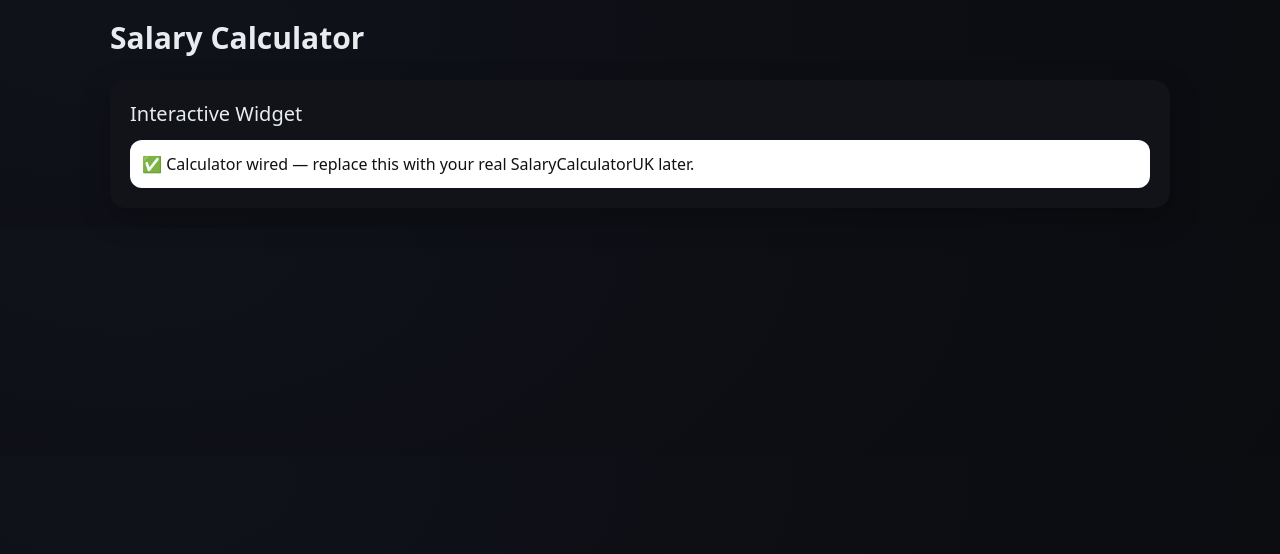
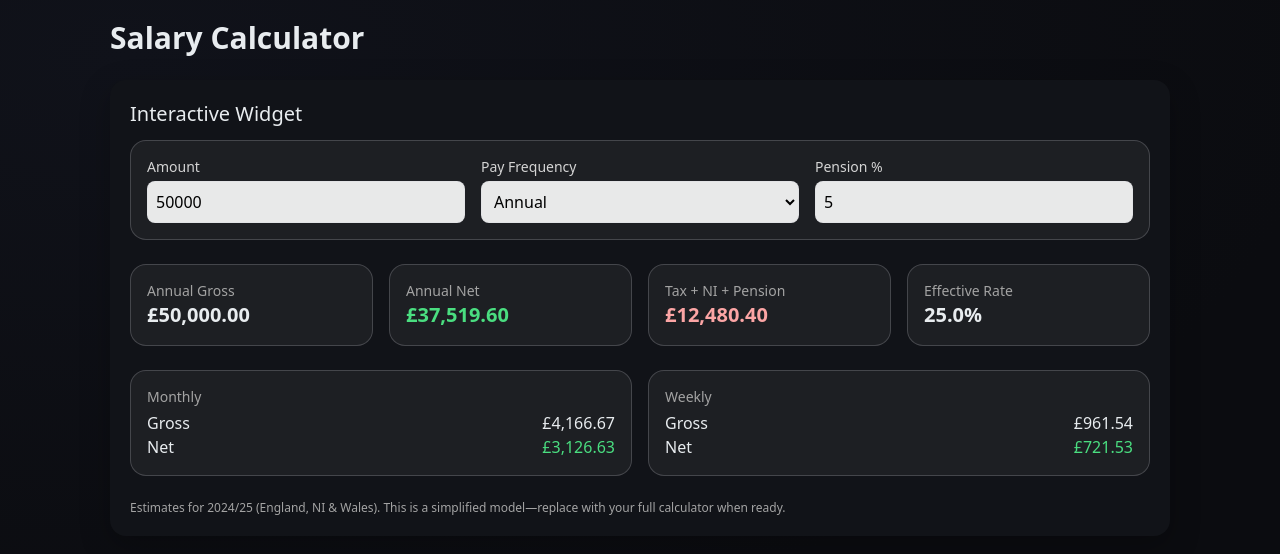
Before and after one commit to mkhegde/calc-my-money-site, a Next.js app: page /calculators/salary-calculator in a window 1280 px wide. Shown: the top 554 px of the page. Built offline with nearby package versions, Linux system fonts and the light colour scheme.

Commit message:
Implement UK Salary Calculator component

```diff
--- a/components/calculators/SalaryCalculatorUK.tsx
+++ b/components/calculators/SalaryCalculatorUK.tsx
@@ -1,9 +1,180 @@
 "use client";
 
+import { useForm } from "react-hook-form";
+import Decimal from "decimal.js";
+import { gbp, pct } from "@/lib/format";
+import { Card } from "@/components/ui/card";
+
+type Inputs = {
+  amount: number;
+  payFrequency: "annual" | "monthly" | "weekly";
+  pensionPct: number;
+};
+
+const CONSTANTS = {
+  personalAllowance: new Decimal(12570),
+  basicRate: new Decimal(0.2),
+  higherRate: new Decimal(0.4),
+  additionalRate: new Decimal(0.45),
+  basicThreshold: new Decimal(37700),     // taxable after allowance
+  higherThreshold: new Decimal(125140),   // top of higher-rate band
+  niPersonalThreshold: new Decimal(12570),
+  niUpperEarningsLimit: new Decimal(50270),
+  niMainRate: new Decimal(0.08),
+  niAdditionalRate: new Decimal(0.02),
+};
+
+function toAnnual(amount: Decimal, freq: Inputs["payFrequency"]) {
+  if (freq === "monthly") return amount.mul(12);
+  if (freq === "weekly") return amount.mul(52);
+  return amount;
+}
+
+function calcIncomeTax(gross: Decimal, pension: Decimal) {
+  const { personalAllowance, basicRate, higherRate, additionalRate, basicThreshold, higherThreshold } = CONSTANTS;
+
+  const taxable = Decimal.max(gross.minus(pension).minus(personalAllowance), 0);
+  let remaining = taxable;
+  let tax = new Decimal(0);
+
+  // Basic band
+  const basicBand = Decimal.min(remaining, basicThreshold);
+  tax = tax.plus(basicBand.mul(basicRate));
+  remaining = remaining.minus(basicBand);
+
+  // Higher band
+  const higherBand = Decimal.min(remaining, higherThreshold.minus(basicThreshold));
+  tax = tax.plus(higherBand.mul(higherRate));
+  remaining = remaining.minus(higherBand);
+
+  // Additional band
+  if (remaining.greaterThan(0)) tax = tax.plus(remaining.mul(additionalRate));
+
+  return tax;
+}
+
+function calcNI(gross: Decimal) {
+  const { niPersonalThreshold, niUpperEarningsLimit, niMainRate, niAdditionalRate } = CONSTANTS;
+
+  const mainBand = Decimal.max(Decimal.min(gross, niUpperEarningsLimit).minus(niPersonalThreshold), 0);
+  const addlBand = Decimal.max(gross.minus(niUpperEarningsLimit), 0);
+
+  const mainNI = mainBand.mul(niMainRate);
+  const addlNI = addlBand.mul(niAdditionalRate);
+
+  return mainNI.plus(addlNI);
+}
+
 export default function SalaryCalculatorUK() {
+  const { register, handleSubmit, watch } = useForm<Inputs>({
+    defaultValues: { amount: 50000, payFrequency: "annual", pensionPct: 5 },
+  });
+
+  const onSubmit = (data: Inputs) => {
+    // no-op; we compute live from watch()
+  };
+
+  const amount = new Decimal(watch("amount") || 0);
+  const freq = watch("payFrequency") || "annual";
+  const pensionPct = new Decimal(watch("pensionPct") || 0);
+
+  const grossAnnual = toAnnual(amount, freq);
+  const pension = grossAnnual.mul(pensionPct.div(100));
+  const tax = calcIncomeTax(grossAnnual, pension);
+  const ni = calcNI(grossAnnual);
+  const net = grossAnnual.minus(tax).minus(ni).minus(pension);
+
+  const monthly = {
+    gross: grossAnnual.div(12),
+    net: net.div(12),
+  };
+  const weekly = {
+    gross: grossAnnual.div(52),
+    net: net.div(52),
+  };
+
+  const effectiveRate = grossAnnual.greaterThan(0)
+    ? tax.plus(ni).plus(pension).div(grossAnnual).mul(100)
+    : new Decimal(0);
+
   return (
-    <div style={{padding:"12px",borderRadius:"12px",background:"white",color:"#111"}}>
-      ✅ Calculator wired — replace this with your real SalaryCalculatorUK later.
+    <div className="space-y-6">
+      {/* Inputs */}
+      <Card>
+        <form onSubmit={handleSubmit(onSubmit)} className="grid gap-4 sm:grid-cols-3">
+          <label className="sm:col-span-1 space-y-1">
+            <div className="text-sm text-neutral-300">Amount</div>
+            <input
+              type="number"
+              step="100"
+              className="w-full rounded-lg border border-gray-300/30 bg-white/90 p-2 text-black"
+              {...register("amount", { valueAsNumber: true })}
+            />
+          </label>
+
+          <label className="sm:col-span-1 space-y-1">
+            <div className="text-sm text-neutral-300">Pay Frequency</div>
+            <select
+              className="w-full rounded-lg border border-gray-300/30 bg-white/90 p-2 text-black"
+              {...register("payFrequency")}
+            >
+              <option value="annual">Annual</option>
+              <option value="monthly">Monthly</option>
+              <option value="weekly">Weekly</option>
+            </select>
+          </label>
+
+          <label className="sm:col-span-1 space-y-1">
+            <div className="text-sm text-neutral-300">Pension %</div>
+            <input
+              type="number"
+              step="0.5"
+              className="w-full rounded-lg border border-gray-300/30 bg-white/90 p-2 text-black"
+              {...register("pensionPct", { valueAsNumber: true })}
+            />
+          </label>
+        </form>
+      </Card>
+
+      {/* Summary */}
+      <div className="grid gap-4 sm:grid-cols-2 lg:grid-cols-4">
+        <Card>
+          <div className="text-sm text-neutral-400">Annual Gross</div>
+          <div className="text-xl font-semibold">{gbp.format(Number(grossAnnual.toFixed(2)))}</div>
+        </Card>
+        <Card>
+          <div className="text-sm text-neutral-400">Annual Net</div>
+          <div className="text-xl font-semibold text-green-400">{gbp.format(Number(net.toFixed(2)))}</div>
+        </Card>
+        <Card>
+          <div className="text-sm text-neutral-400">Tax + NI + Pension</div>
+          <div className="text-xl font-semibold text-red-300">
+            {gbp.format(Number(tax.plus(ni).plus(pension).toFixed(2)))}
+          </div>
+        </Card>
+        <Card>
+          <div className="text-sm text-neutral-400">Effective Rate</div>
+          <div className="text-xl font-semibold">{pct(Number(effectiveRate.toFixed(1)))}</div>
+        </Card>
+      </div>
+
+      {/* Periods */}
+      <div className="grid gap-4 sm:grid-cols-2">
+        <Card>
+          <div className="text-sm text-neutral-400 mb-1">Monthly</div>
+          <div className="flex justify-between"><span>Gross</span><span>{gbp.format(Number(monthly.gross.toFixed(2)))}</span></div>
+          <div className="flex justify-between"><span>Net</span><span className="text-green-400">{gbp.format(Number(monthly.net.toFixed(2)))}</span></div>
+        </Card>
+        <Card>
+          <div className="text-sm text-neutral-400 mb-1">Weekly</div>
+          <div className="flex justify-between"><span>Gross</span><span>{gbp.format(Number(weekly.gross.toFixed(2)))}</span></div>
+          <div className="flex justify-between"><span>Net</span><span className="text-green-400">{gbp.format(Number(weekly.net.toFixed(2)))}</span></div>
+        </Card>
+      </div>
+
+      <div className="text-xs text-neutral-400">
+        Estimates for 2024/25 (England, NI & Wales). This is a simplified model—replace with your full calculator when ready.
+      </div>
     </div>
   );
 }
```
